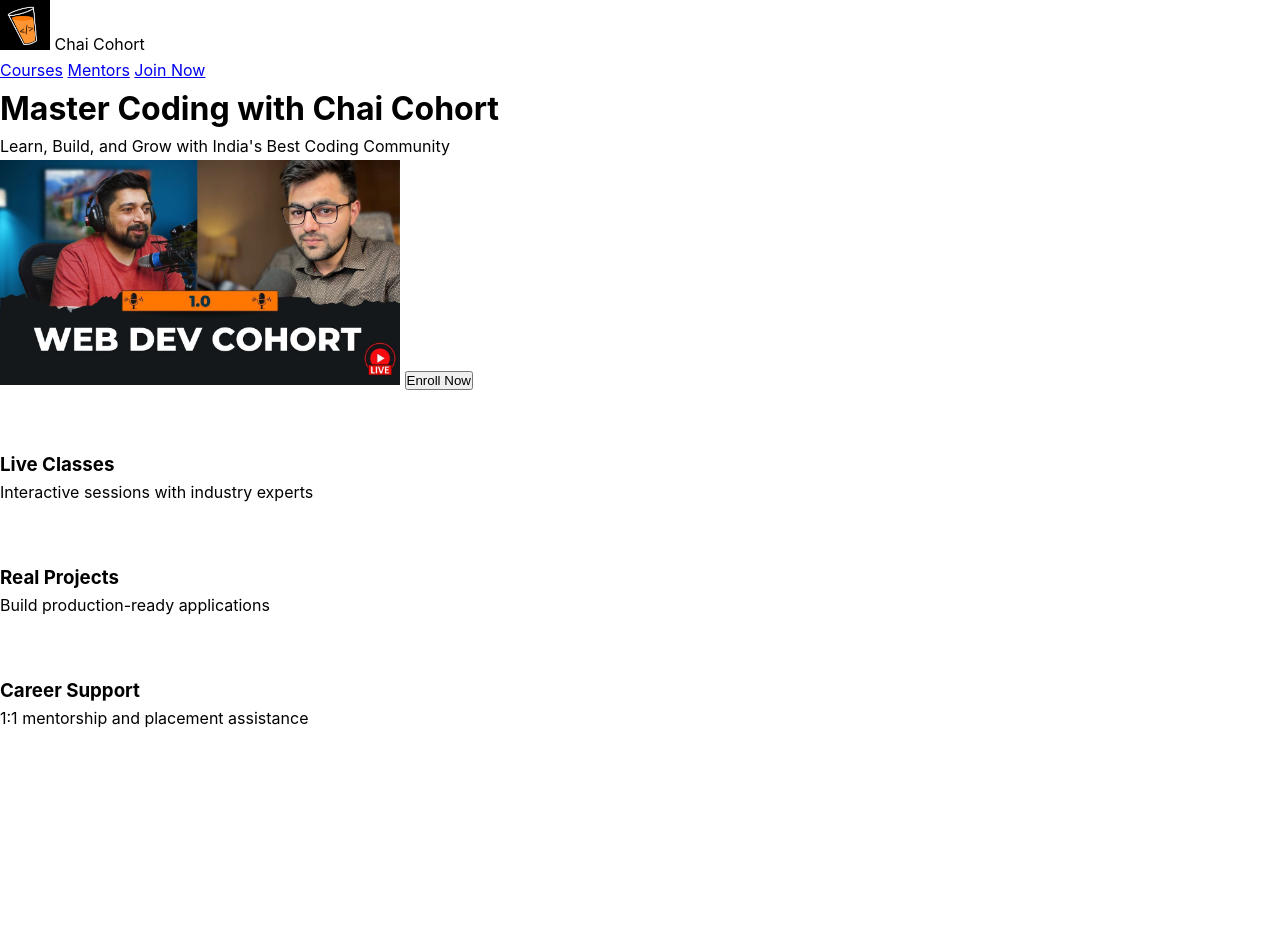
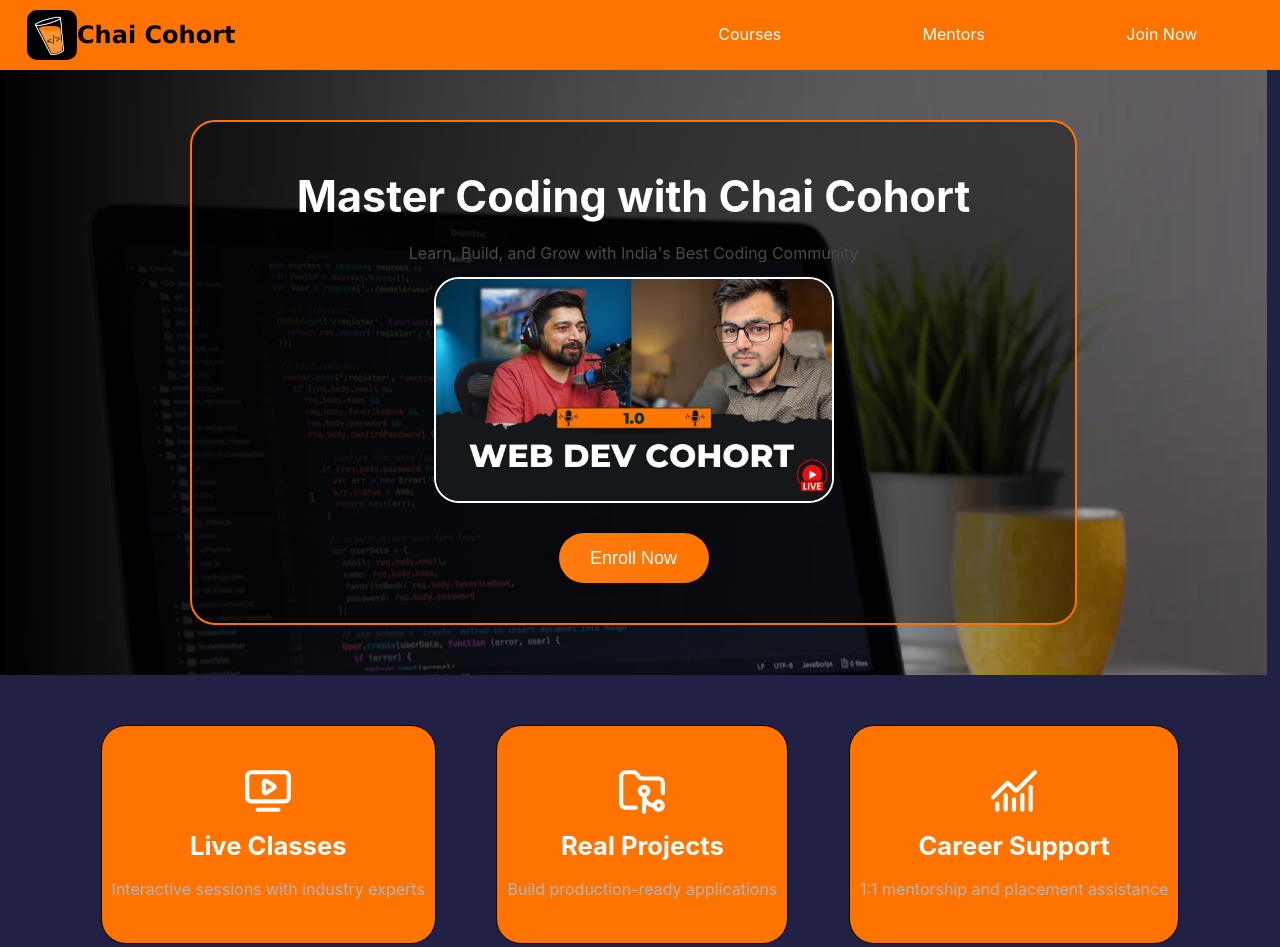
Before and after one commit to prasanna-achar/cohort, a website: page Landing Page/landing-page-2/index.html in a window 1280 px wide. Before the commit the page ends 800 px from the top, so only its background shows below. Drawn offline with Linux system fonts and the light colour scheme.

Commit message:
Landing Page -2 challenge complete

```diff
--- a/Landing Page/landing-page-2/challenge.css
+++ b/Landing Page/landing-page-2/challenge.css
@@ -4,75 +4,164 @@
   padding: 0;
   box-sizing: border-box;
 }
+html{
+  background-color: #212146;
+}
 
 body {
   font-family: "Inter", sans-serif;
   line-height: 1.6;
+  background-color: #212146;
 }
 
 /* Navbar styles */
 .navbar {
   /* Add styles for the navbar */
+  display:flex;
+  justify-content: space-around;
+  align-items: center;
+  padding: 10px 12px;
+  background-color: #ff7300;
 }
 
 .logo {
   /* Add styles for the logo */
+  flex:1;
+  justify-self:left;
+  display: flex;
+  align-items: center;
+  margin-left: 15px;
+  font-size: 1.5em;
+  font-weight: 700;
+
+  font-family:'Lucida Sans', 'Lucida Sans Regular', 'Lucida Grande', 'Lucida Sans Unicode', Geneva, Verdana, sans-serif;
 }
 
 .logo img {
   /* Add styles for the logo image */
+  border-radius: 10px;
+  transform: none;
+  transition: transform 0.4s ease ;
+}
+.logo img:hover{
+  transform: rotate(-5deg);
+}
+.menu{
+  flex:1;
+  display: flex;
+  justify-content: space-around;
 }
 
 .menu a {
   /* Add styles for the navigation links */
+  text-decoration: none;
+  color: #fff;
+  transition: transform 0.5s ease, text-shadow 0.5s ease;
 }
 
 .menu a:hover {
   /* Add hover styles for navigation links */
+  transform: scale(1.05);
+  text-shadow: 5px 5px 10px #fff;
 }
 
 /* Hero section styles */
 .hero {
   /* Add styles for the hero section */
+  width:99vw;
+  min-height: 50vh;
+  max-height: 90vh;
+  display: flex;
+  justify-content: center;
+  align-items: center;
+  background: linear-gradient(to right, rgba(0, 0, 0, 1), rgba(0, 0, 0, 0.2)), url('./assets/chaicohort.png');
+  padding-bottom:50px ;
 }
 
 .hero-content {
   /* Add styles for the hero content container */
+  width:70%;
+
+  border: 2px solid #ff7300;
+  display: flex;
+  flex-direction: column;
+  justify-content: center;
+  align-items: center;
+  background-color: rgba(0, 0, 0, 0.4);
+  border-radius: 25px;
+  padding:40px;
+  gap:10px;
+  margin-top:50px;
 }
 
 .hero-content h1 {
   /* Add styles for the hero heading */
+  display: inline;
+  font-size: 2.7rem;
+  color: #fff;
 }
 
 .hero-content p {
   /* Add styles for the hero paragraph */
+  color: #4d4a4a;
 }
 
 .hero-content img {
   /* Add styles for the image in the hero section */
+ width:25rem;
+  border: 2px solid #ffffff;
+  border-radius: 25px;
 }
 
 .enroll-button {
   /* Add styles for the enroll button */
+  width: 150px;
+  margin-top: 20px;
+  height: 50px;
+  color:#fff;
+  background: linear-gradient(to right, #ff7c11, #ff7300);
+  border: none;
+  border-radius: 25px;
+  font-size: large;
+  transition: background 0.5s ease, border 0.5s ease, transform 0.5s ease, box-shadow 0.5s ease;
 }
 
 .enroll-button:hover {
   /* Add hover styles for the enroll button */
+  transform:scale(1.05);
+  background: linear-gradient(to right, #ff7c11, #ff7300);
+  border: 0.5px solid #b4b4b4;
+  box-shadow: 2px 5px 10px #ff7c11;
 }
 
 /* Highlights section styles */
 .highlights {
   /* Add styles for the highlights section */
+  display: flex;
+  margin: 50px 40px;
+
+  justify-content: space-evenly;
 }
 
 .highlight-card {
   /* Add styles for each highlight card */
+  display: flex;
+  flex-direction: column;
+  align-items: center;
+  gap:10px;
+  padding:40px 10px;
+  background-color: #ff7300;
+  border-radius: 25px;
+  border:1px solid #000;
 }
 
 .highlight-card h3 {
   /* Add styles for highlight card headings */
+  font-size: 1.6rem;
+  color: #fff;
 }
 
 .highlight-card p {
   /* Add styles for highlight card paragraphs */
+  color:#b4b4b4
 }
--- a/Landing Page/landing-page-2/index.html
+++ b/Landing Page/landing-page-2/index.html
@@ -28,13 +28,13 @@
 
     <div class="hero">
       <div class="hero-content">
+
         <h1>Master Coding with Chai Cohort</h1>
         <p>Learn, Build, and Grow with India's Best Coding Community</p>
         <img
           src="./assets/web-dev-cohort.jpg"
           alt="Web Dev Cohort 1.0"
-          width="400"
-          height="225"
+
         />
         <button class="enroll-button">Enroll Now</button>
       </div>
```
